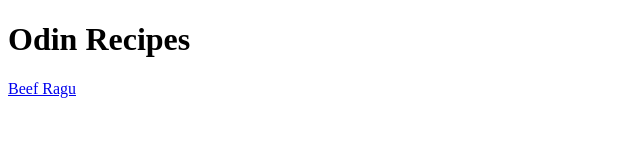
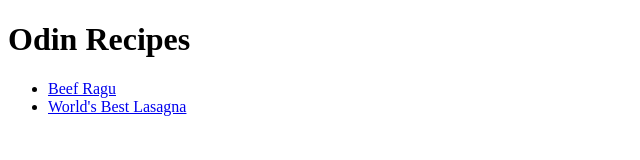
Before and after one commit to TiMi-90/odin-recipes, a plain HTML site: page index.html in a window 1280 px wide. Shown: the whole page, without its empty margins (0-640 px from the left). Drawn offline with Linux system fonts and the light colour scheme.

Commit message:
add second recipe page to index page

```diff
--- a/index.html
+++ b/index.html
@@ -6,6 +6,9 @@
     </head>
     <body>
         <h1>Odin Recipes</h1>
-        <a href="./recipes/beef-ragu.html">Beef Ragu</a>
+        <ul>
+            <li><a href="./recipes/beef-ragu.html">Beef Ragu</a></li>
+            <li><a href="./recipes/worlds-best-lasagna.html">World's Best Lasagna</a></li>
+        </ul>
     </body>
 </html>
```
